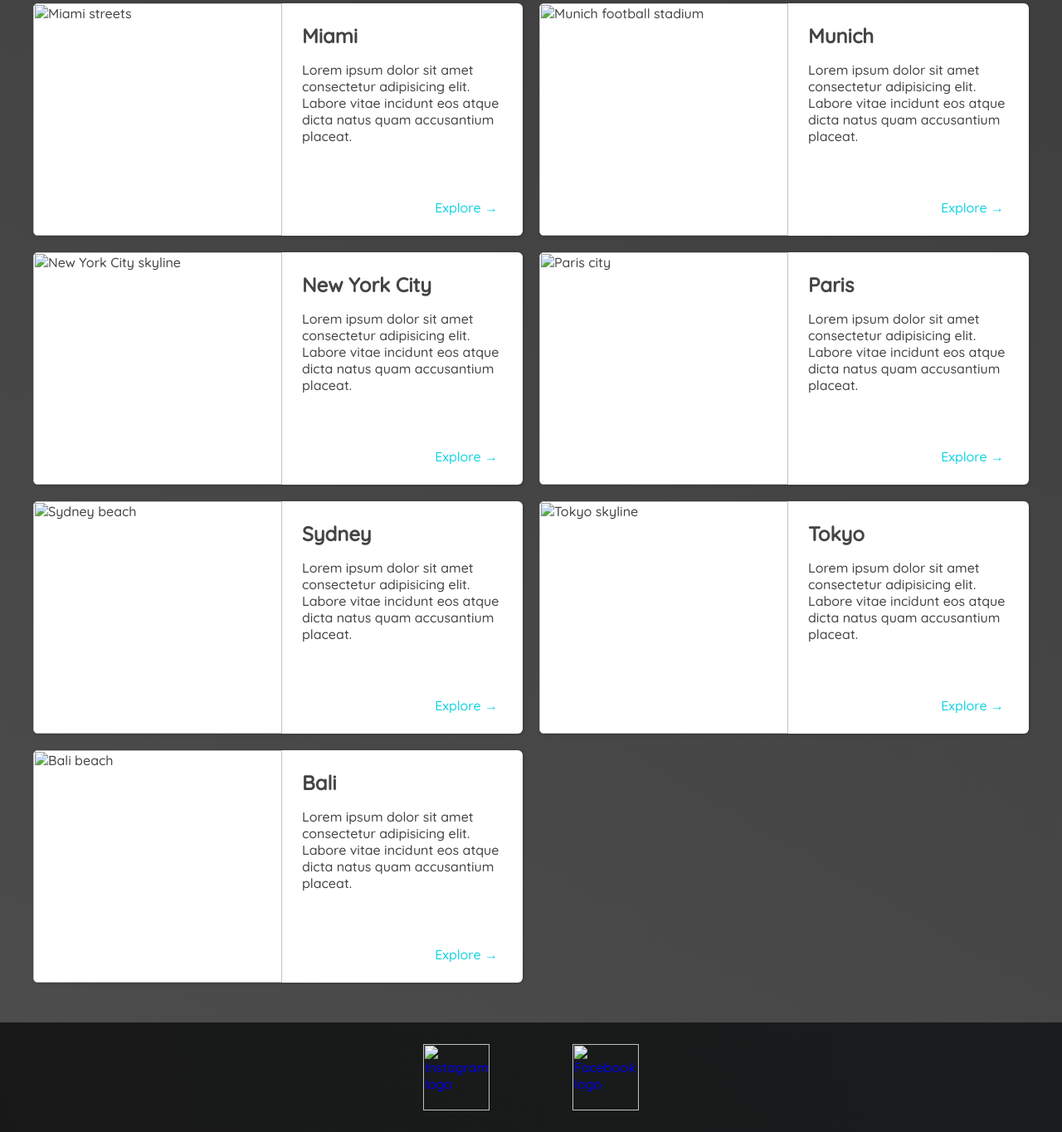
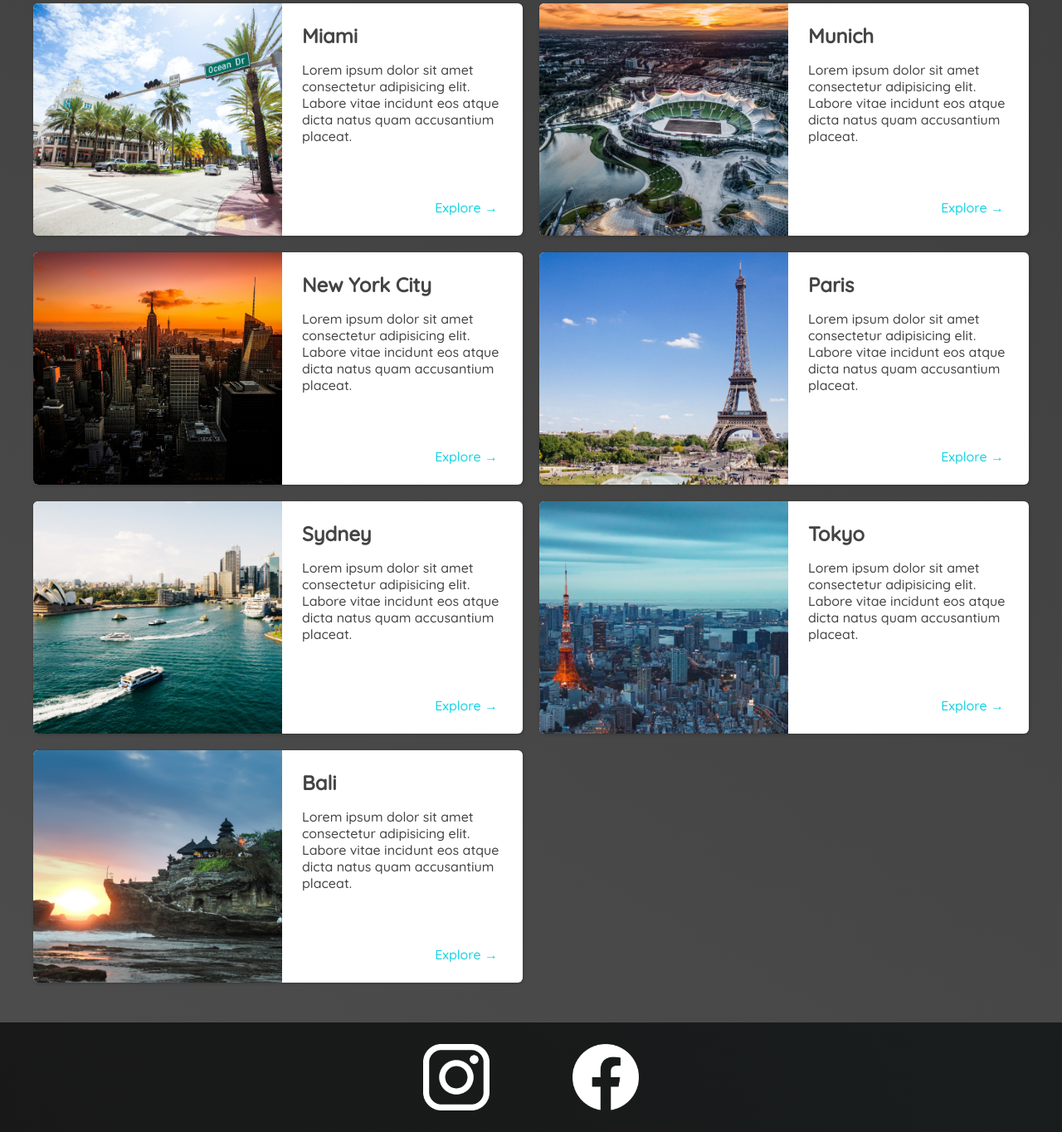
Before and after one commit to crazzydevoper/travel-booking, a plain HTML site: page places.html in a window 1280 px wide. Shown: the part 695-2059 px from the top of the page at 83% size. Drawn offline with Linux system fonts and the light colour scheme; files that its build step writes are made by us from their sources.

Commit message:
Update places.html

```diff
--- a/places.html
+++ b/places.html
@@ -5,8 +5,8 @@
       href="https://fonts.googleapis.com/css2?family=Raleway:wght@700&family=Oleo+Script:wght@700&family=Quicksand:wght@300;500&display=swap"
       rel="stylesheet"
     />
-    <link rel="stylesheet" href="css/shared2.css" />
-    <link rel="stylesheet" href="css/places.css" />
+    <link rel="stylesheet" href="shared2.css" />
+    <link rel="stylesheet" href="places.css" />
     <title>Discover Placess</title>
   </head>
   <body>
@@ -26,7 +26,7 @@
     <main>
       <ul>
         <li>
-          <img src="images/barcelona.jpg" alt="City of Barcelona" />
+          <img src="barcelona.jpg" alt="City of Barcelona" />
           <div class="item-content">
             <div>
               <h2>Barcelona</h2>
@@ -41,7 +41,7 @@
           </div>
         </li>
         <li>
-          <img src="images/hawaii.jpg" alt="Hawaii beach" />
+          <img src="hawaii.jpg" alt="Hawaii beach" />
           <div class="item-content">
             <div>
               <h2>Hawaii</h2>
@@ -56,7 +56,7 @@
           </div>
         </li>
         <li>
-          <img src="images/london.jpg" alt="London city" />
+          <img src="london.jpg" alt="London city" />
           <div class="item-content">
             <div>
               <h2>London</h2>
@@ -75,7 +75,7 @@
           </div>
         </li>
         <li>
-          <img src="images/miami.jpg" alt="Miami streets" />
+          <img src="miami.jpg" alt="Miami streets" />
           <div class="item-content">
             <div>
               <h2>Miami</h2>
@@ -90,7 +90,7 @@
           </div>
         </li>
         <li>
-          <img src="images/munich.jpg" alt="Munich football stadium" />
+          <img src="munich.jpg" alt="Munich football stadium" />
           <div class="item-content">
             <div>
               <h2>Munich</h2>
@@ -105,7 +105,7 @@
           </div>
         </li>
         <li>
-          <img src="images/new-york-city.jpg" alt="New York City skyline" />
+          <img src="new-york-city.jpg" alt="New York City skyline" />
           <div class="item-content">
             <div>
               <h2>New York City</h2>
@@ -122,7 +122,7 @@
           </div>
         </li>
         <li>
-          <img src="images/paris.jpg" alt="Paris city" />
+          <img src="paris.jpg" alt="Paris city" />
           <div class="item-content">
             <div>
               <h2>Paris</h2>
@@ -137,7 +137,7 @@
           </div>
         </li>
         <li>
-          <img src="images/sydney.jpg" alt="Sydney beach" />
+          <img src="sydney.jpg" alt="Sydney beach" />
           <div class="item-content">
             <div>
               <h2>Sydney</h2>
@@ -152,7 +152,7 @@
           </div>
         </li>
         <li>
-          <img src="images/tokyo.jpg" alt="Tokyo skyline" />
+          <img src="tokyo.jpg" alt="Tokyo skyline" />
           <div class="item-content">
             <div>
               <h2>Tokyo</h2>
@@ -167,7 +167,7 @@
           </div>
         </li>
         <li>
-          <img src="images/bali.jpg" alt="Bali beach" />
+          <img src="bali.jpg" alt="Bali beach" />
           <div class="item-content">
             <div>
               <h2>Bali</h2>
@@ -187,12 +187,12 @@
       <ul>
         <li>
           <a href="https://www.instagram.com">
-            <img src="images/insta.png" alt="Instagram logo"
+            <img src="insta.png" alt="Instagram logo"
           /></a>
         </li>
         <li>
           <a href="https://www.facebook.com">
-            <img src="images/facebook.png" alt="Facebook logo"
+            <img src="facebook.png" alt="Facebook logo"
           /></a>
         </li>
       </ul>
```
